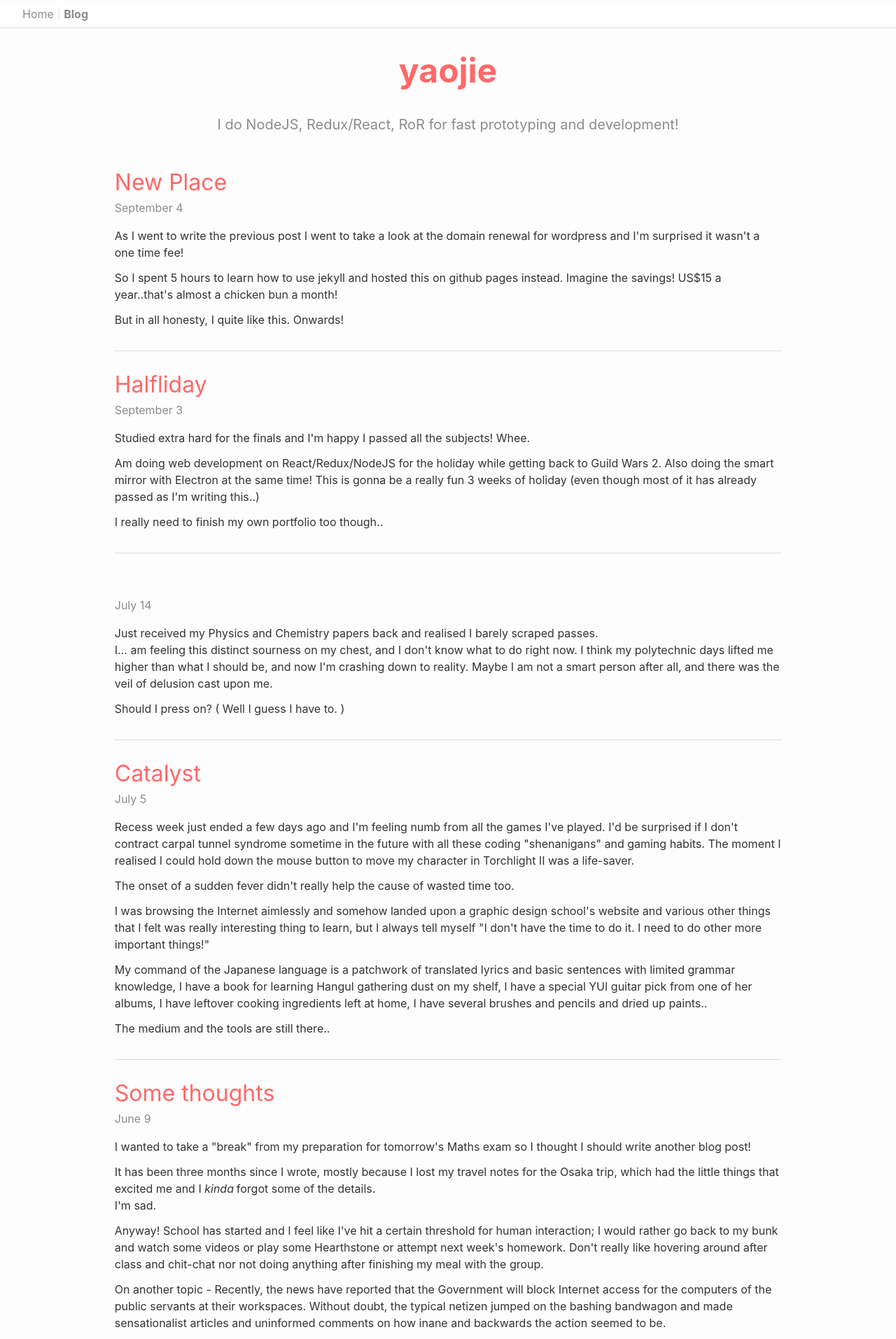
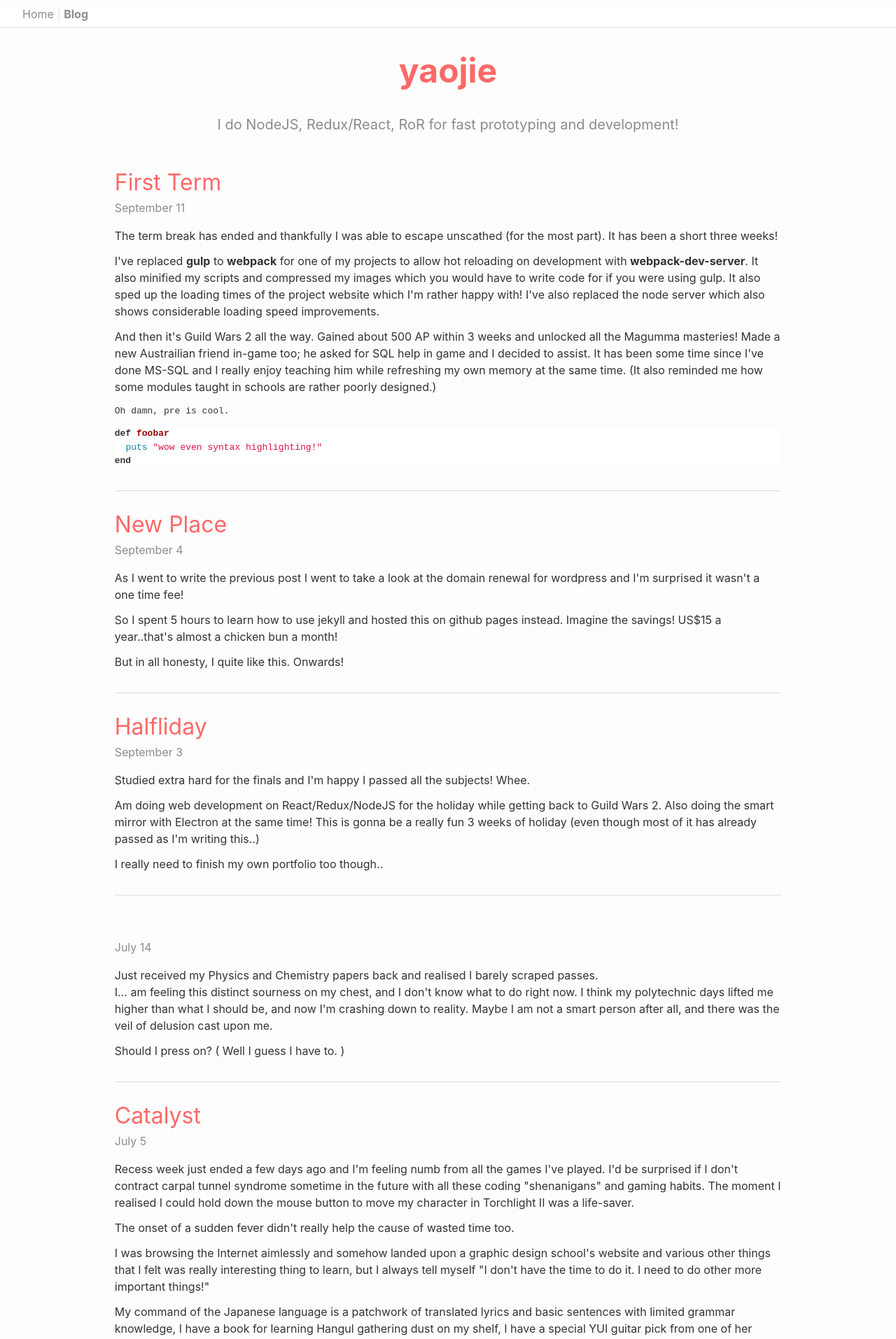
Before and after one commit to causztic/causztic.github.io, a Jekyll site: the page built from posts/index.html, in a window 1280 px wide. Shown: the top 1914 px of the page at 70% size. Built offline with Jekyll 4.4.1, drawn with Linux system fonts in a browser that asks for light colours; the list of posts is cut into pages by our own code; a style sheet for code colours, icons or effects is not loaded.

Commit message:
add new post, add syntax

```diff
--- a/_layouts/default.html
+++ b/_layouts/default.html
@@ -7,6 +7,7 @@
 
   <title>{{ site.name }}{% if page.title %} - {{ page.title }}{% endif %}</title>
   <link rel="stylesheet" href="/assets/css/main.css">
+  <link rel="stylesheet" href="/assets/css/syntax.css">
   <link href="https://file.myfontastic.com/n6vo44Re5QaWo8oCKShBs7/icons.css" rel="stylesheet">
 </head>
 <body>
--- /dev/null
+++ b/_posts/2016-09-11-first-term.html
@@ -0,0 +1,30 @@
+---
+layout: post
+title: First Term
+date: 2016-09-11 18:15:00.000000000 +08:00
+type: post
+published: true
+status: publish
+categories: []
+tags: []
+---
+
+<p>
+The term break has ended and thankfully I was able to escape unscathed (for the most part).
+It has been a short three weeks!
+</p>
+
+<p>I've replaced
+<b>gulp</b> to <b>webpack</b> for one of my projects to allow hot reloading on development with <b>webpack-dev-server</b>. It also minified my scripts and compressed my images which you would have to write code for if you were using gulp. It also sped up the loading times of the project website which I'm rather happy with! I've also replaced the node server which also shows considerable loading speed improvements.
+</p>
+
+<p>
+And then it's Guild Wars 2 all the way. Gained about 500 AP within 3 weeks and unlocked all the Magumma masteries! Made a new Austrailian friend in-game too; he asked for SQL help in game and I decided to assist. It has been some time since I've done MS-SQL and I really enjoy teaching him while refreshing my own memory at the same time. (It also reminded me how some modules taught in schools are rather poorly designed.)
+</p>
+
+<pre>Oh damn, pre is cool.</pre>
+{% highlight ruby %}
+def foobar
+  puts "wow even syntax highlighting!"
+end
+{% endhighlight %}
--- /dev/null
+++ b/assets/css/syntax.css
@@ -0,0 +1,60 @@
+.highlight  { background: #ffffff; }
+.highlight .c { color: #999988; font-style: italic } /* Comment */
+.highlight .err { color: #a61717; background-color: #e3d2d2 } /* Error */
+.highlight .k { font-weight: bold } /* Keyword */
+.highlight .o { font-weight: bold } /* Operator */
+.highlight .cm { color: #999988; font-style: italic } /* Comment.Multiline */
+.highlight .cp { color: #999999; font-weight: bold } /* Comment.Preproc */
+.highlight .c1 { color: #999988; font-style: italic } /* Comment.Single */
+.highlight .cs { color: #999999; font-weight: bold; font-style: italic } /* Comment.Special */
+.highlight .gd { color: #000000; background-color: #ffdddd } /* Generic.Deleted */
+.highlight .gd .x { color: #000000; background-color: #ffaaaa } /* Generic.Deleted.Specific */
+.highlight .ge { font-style: italic } /* Generic.Emph */
+.highlight .gr { color: #aa0000 } /* Generic.Error */
+.highlight .gh { color: #999999 } /* Generic.Heading */
+.highlight .gi { color: #000000; background-color: #ddffdd } /* Generic.Inserted */
+.highlight .gi .x { color: #000000; background-color: #aaffaa } /* Generic.Inserted.Specific */
+.highlight .go { color: #888888 } /* Generic.Output */
+.highlight .gp { color: #555555 } /* Generic.Prompt */
+.highlight .gs { font-weight: bold } /* Generic.Strong */
+.highlight .gu { color: #aaaaaa } /* Generic.Subheading */
+.highlight .gt { color: #aa0000 } /* Generic.Traceback */
+.highlight .kc { font-weight: bold } /* Keyword.Constant */
+.highlight .kd { font-weight: bold } /* Keyword.Declaration */
+.highlight .kp { font-weight: bold } /* Keyword.Pseudo */
+.highlight .kr { font-weight: bold } /* Keyword.Reserved */
+.highlight .kt { color: #445588; font-weight: bold } /* Keyword.Type */
+.highlight .m { color: #009999 } /* Literal.Number */
+.highlight .s { color: #d14 } /* Literal.String */
+.highlight .na { color: #008080 } /* Name.Attribute */
+.highlight .nb { color: #0086B3 } /* Name.Builtin */
+.highlight .nc { color: #445588; font-weight: bold } /* Name.Class */
+.highlight .no { color: #008080 } /* Name.Constant */
+.highlight .ni { color: #800080 } /* Name.Entity */
+.highlight .ne { color: #990000; font-weight: bold } /* Name.Exception */
+.highlight .nf { color: #990000; font-weight: bold } /* Name.Function */
+.highlight .nn { color: #555555 } /* Name.Namespace */
+.highlight .nt { color: #000080 } /* Name.Tag */
+.highlight .nv { color: #008080 } /* Name.Variable */
+.highlight .ow { font-weight: bold } /* Operator.Word */
+.highlight .w { color: #bbbbbb } /* Text.Whitespace */
+.highlight .mf { color: #009999 } /* Literal.Number.Float */
+.highlight .mh { color: #009999 } /* Literal.Number.Hex */
+.highlight .mi { color: #009999 } /* Literal.Number.Integer */
+.highlight .mo { color: #009999 } /* Literal.Number.Oct */
+.highlight .sb { color: #d14 } /* Literal.String.Backtick */
+.highlight .sc { color: #d14 } /* Literal.String.Char */
+.highlight .sd { color: #d14 } /* Literal.String.Doc */
+.highlight .s2 { color: #d14 } /* Literal.String.Double */
+.highlight .se { color: #d14 } /* Literal.String.Escape */
+.highlight .sh { color: #d14 } /* Literal.String.Heredoc */
+.highlight .si { color: #d14 } /* Literal.String.Interpol */
+.highlight .sx { color: #d14 } /* Literal.String.Other */
+.highlight .sr { color: #009926 } /* Literal.String.Regex */
+.highlight .s1 { color: #d14 } /* Literal.String.Single */
+.highlight .ss { color: #990073 } /* Literal.String.Symbol */
+.highlight .bp { color: #999999 } /* Name.Builtin.Pseudo */
+.highlight .vc { color: #008080 } /* Name.Variable.Class */
+.highlight .vg { color: #008080 } /* Name.Variable.Global */
+.highlight .vi { color: #008080 } /* Name.Variable.Instance */
+.highlight .il { color: #009999 } /* Literal.Number.Integer.Long */
```
